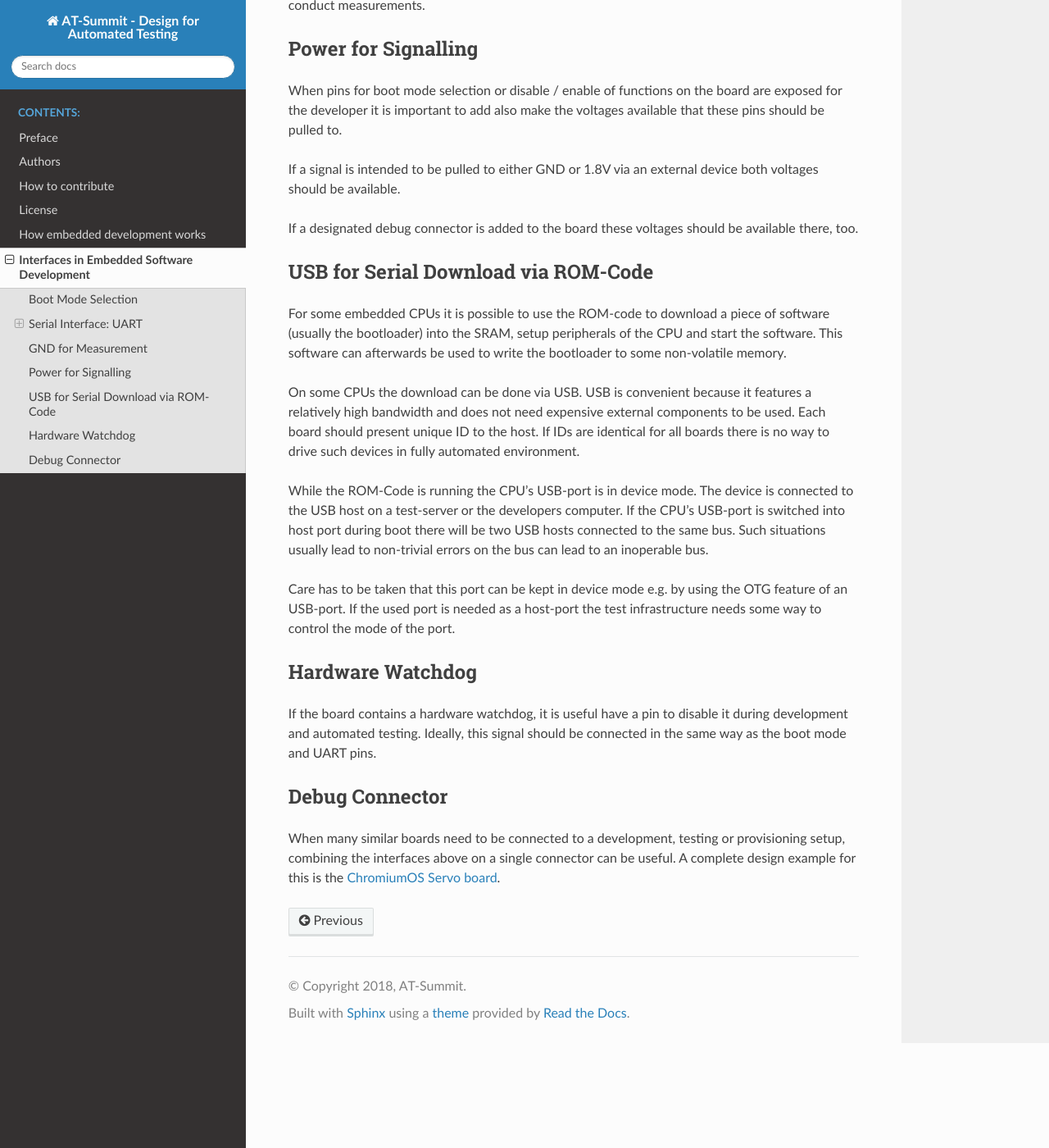
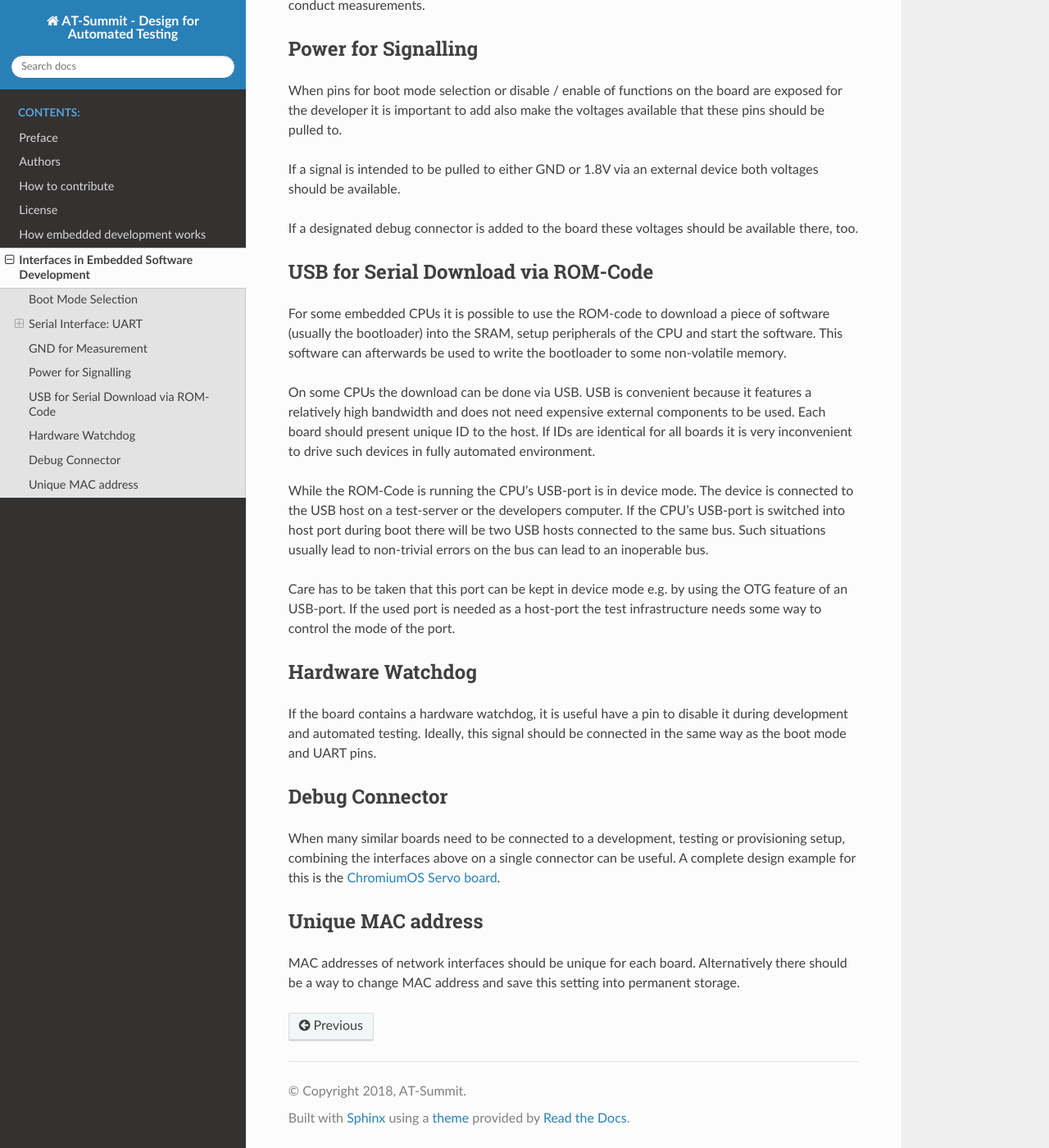
Before and after one commit to SmithChart/Designing-for-Automated-Testing, a Sphinx documentation site: the page built from source/interfaces.rst, in a window 1280 px wide and 1400 px high, scrolled down 1583 px. Shown: the whole window at 82% size. Built offline with Sphinx 7.4.7 and the Read the Docs theme 2.0.0, drawn with Linux system fonts in a browser that asks for light colours; formulas are drawn with MathJax 3.

Commit message:
interfaces: add requiremend for unique MAC address
Signed-off-by: Milosz Wasilewski <milosz.wasilewski@linaro.org>

```diff
--- a/source/interfaces.rst
+++ b/source/interfaces.rst
@@ -107,7 +107,7 @@ non-volatile memory.
 On some CPUs the download can be done via USB. USB is convenient because it
 features a relatively high bandwidth and does not need expensive external
 components to be used. Each board should present unique ID to the host. If IDs
-are identical for all boards there is no way to drive such devices in
+are identical for all boards it is very inconvenient to drive such devices in
 fully automated environment.
 
 While the ROM-Code is running the CPU's USB-port is in device mode.
@@ -139,3 +139,10 @@ provisioning setup, combining the interfaces above on a single connector can be
 useful.
 A complete design example for this is the `ChromiumOS Servo board
 <https://chromium.googlesource.com/chromiumos/third_party/hdctools/+/refs/heads/master/docs/servo_v4.md>`_.
+
+Unique MAC address
+------------------
+
+MAC addresses of network interfaces should be unique for each board.
+Alternatively there should be a way to change MAC address and save this
+setting into permanent storage.
```
